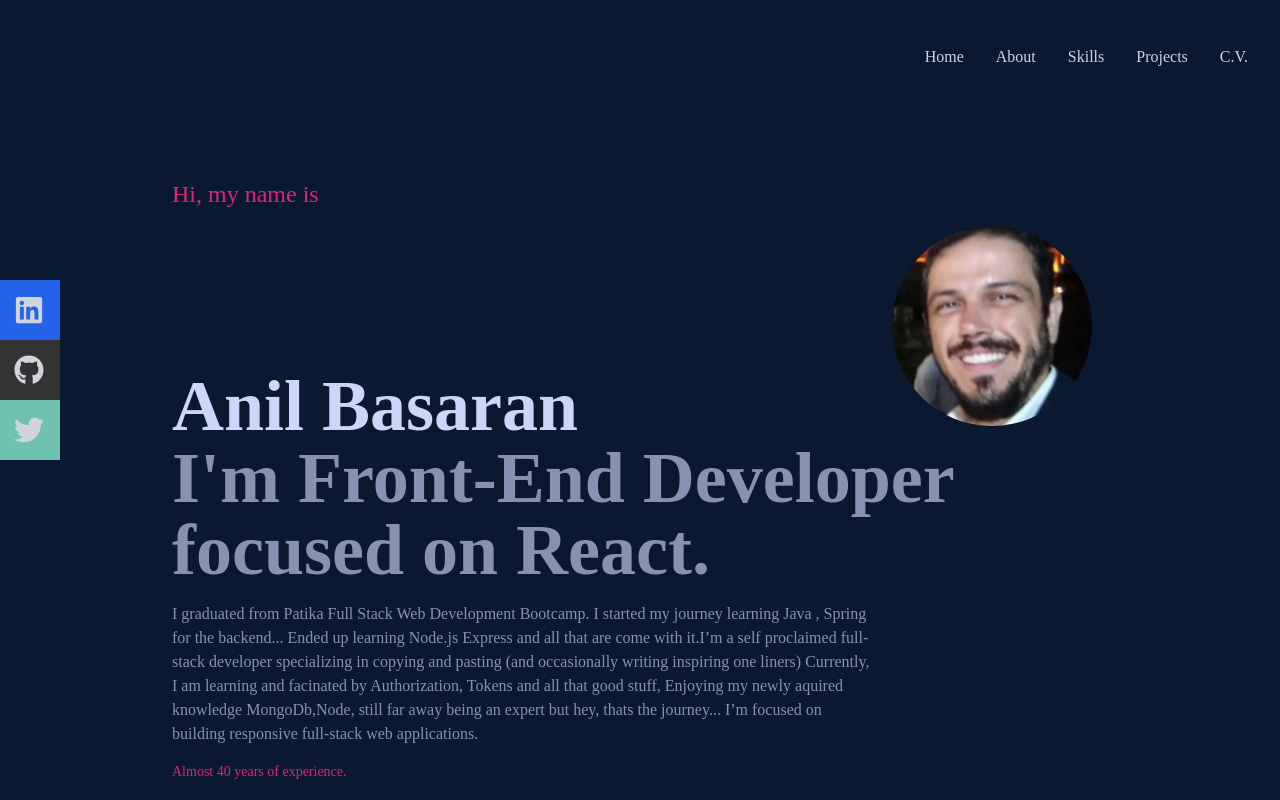
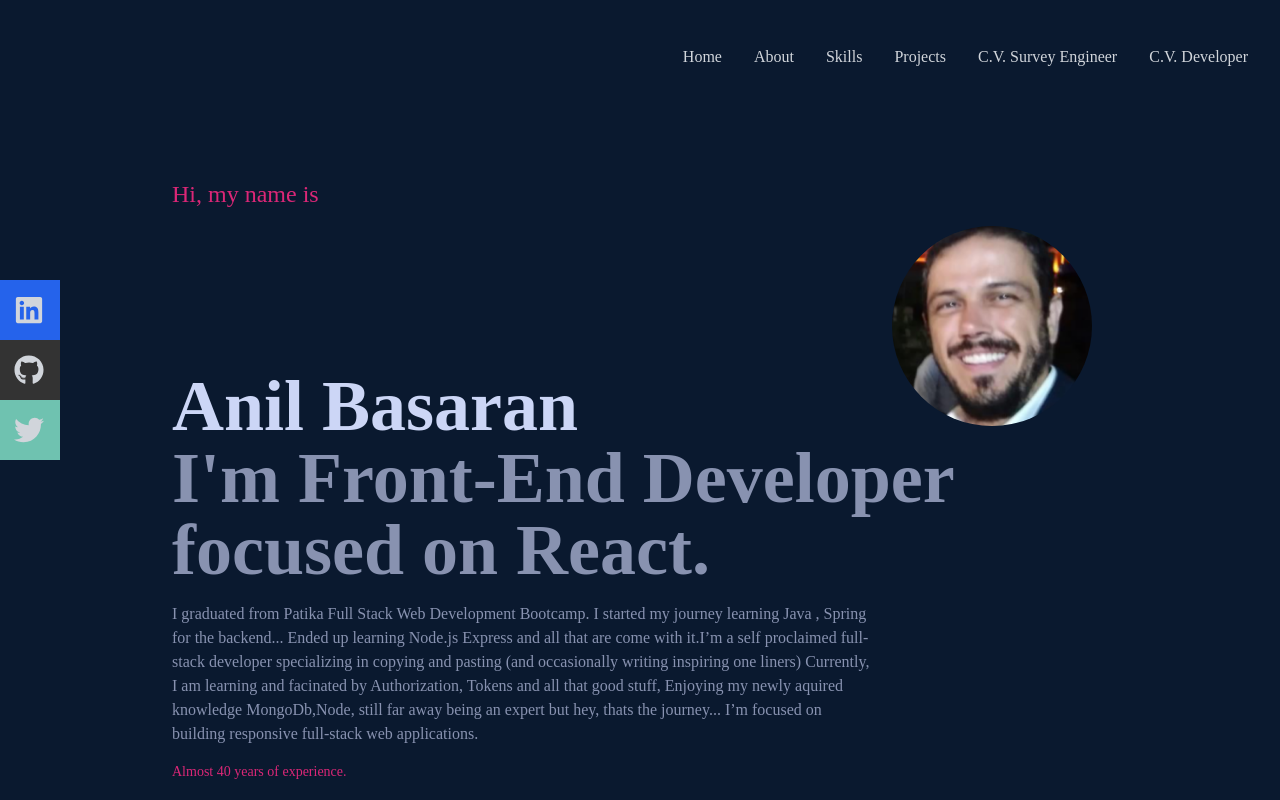
Before and after one commit to AnilBASARAN/portfolio-website-v2, a React (Create React App) app: page / in a window 1280 px wide. Shown: the top 800 px of the page. Built offline with nearby package versions, Linux system fonts and the light colour scheme.

Commit message:
added the developer cv as well

```diff
--- a/src/components/Navbar.jsx
+++ b/src/components/Navbar.jsx
@@ -43,7 +43,12 @@ const Navbar = () => {
 
         <li>
   <a href="https://drive.google.com/file/d/1Y_ANXWkttacQ__HgIJ2TdmfkvB0V75s3/view" target="_blank" rel="noopener noreferrer">
-    C.V.
+    C.V. Survey Engineer
+  </a>
+</li>
+        <li>
+  <a href="https://drive.google.com/file/d/1Bmr7d6GNUk6CzKtUyv6z729k19MXrGa_/view" target="_blank" rel="noopener noreferrer">
+    C.V. Developer
   </a>
 </li>
 
```
